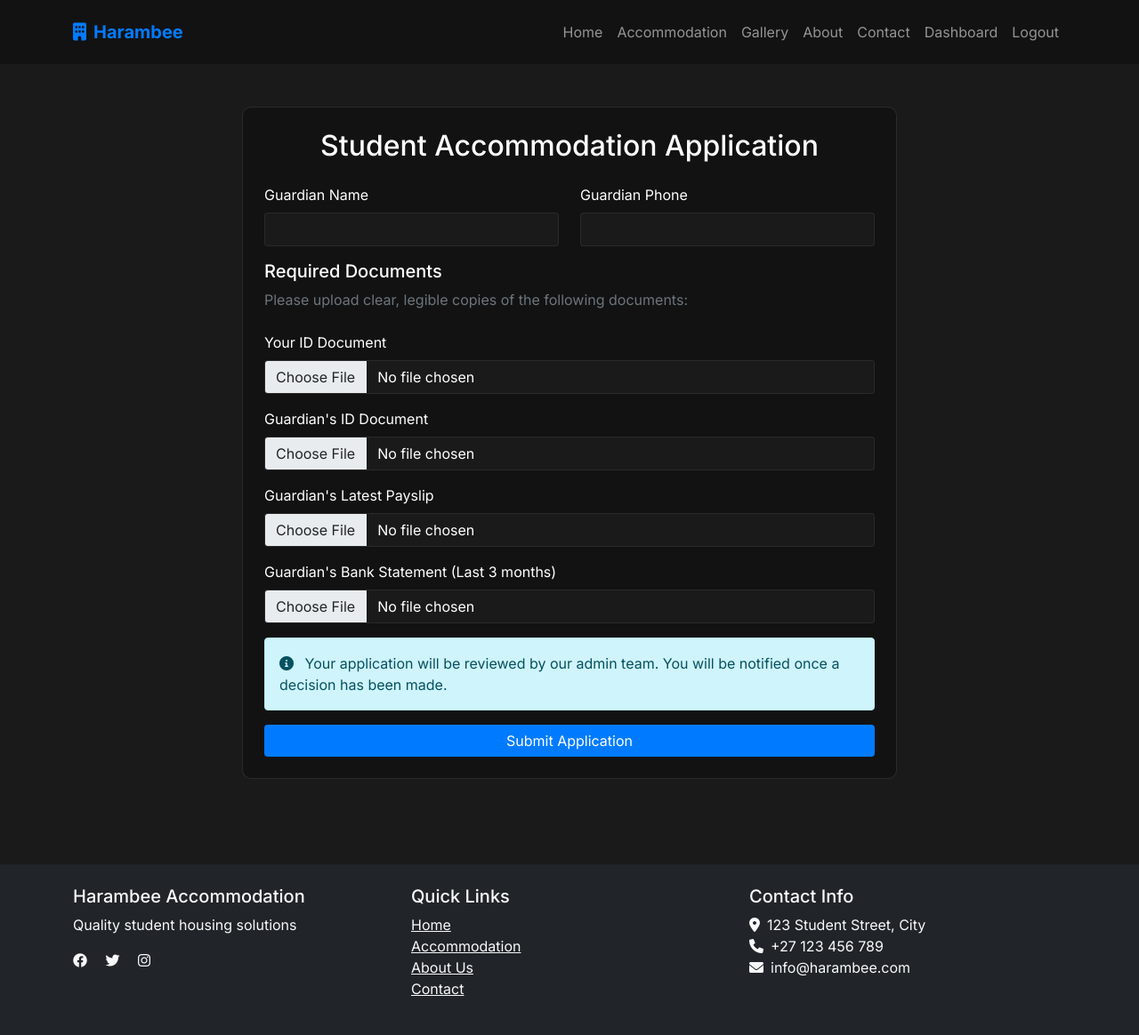
After one commit to harry34704/Harambee_1, a Flask app: page /apply in a window 1280 px wide. The commit adds this page. Shown: the whole page at 89% size. Run offline with Flask 3, Linux system fonts and the light colour scheme; the visitor is signed in with stand-in values (Sample User, id 1).

Commit message:
Enhance student application process: Added application form with document uploads, admin application review page, and updated gallery images.
Replit-Commit-Author: Agent
Replit-Commit-Session-Id: 30bc959a-5f52-4fff-8d97-1dcb4f80ab12
Replit-Commit-Screenshot-Url: https://storage.googleapis.com/screenshot-production-us-central1/b2ad5f9a-0736-4be2-a274-cfdb70b2d422/69b2850a-1978-47b0-b202-5832f244e90a.jpg

```diff
--- a/app.py
+++ b/app.py
@@ -1,8 +1,10 @@
 import os
-from flask import Flask, flash, redirect, render_template, request, url_for
+import shutil
+from flask import Flask, flash, redirect, render_template, request, url_for, send_from_directory
 from flask_sqlalchemy import SQLAlchemy
 from flask_login import LoginManager, UserMixin, current_user, login_required, login_user, logout_user
 from werkzeug.security import generate_password_hash, check_password_hash
+from werkzeug.utils import secure_filename
 from sqlalchemy.orm import DeclarativeBase
 from datetime import datetime
 import stripe
@@ -17,6 +19,19 @@ app.secret_key = os.environ.get("SESSION_SECRET", "your-secret-key")
 app.config["SQLALCHEMY_DATABASE_URI"] = "sqlite:///harambee.db"
 app.config["UPLOAD_FOLDER"] = "uploads"
 app.config["MAX_CONTENT_LENGTH"] = 16 * 1024 * 1024  # 16MB max file size
+
+# Create static/attached_assets directory if it doesn't exist
+static_assets_dir = os.path.join('static', 'attached_assets')
+os.makedirs(static_assets_dir, exist_ok=True)
+
+# Copy images from attached_assets to static/attached_assets
+source_dir = 'attached_assets'
+for image in ['pi4.jpg', 'pi5.jpg', 'pi6.jpg', 'pi7.jpg', 'pic1.jpg', 'pic2.jpg', 'pic_3.jpg']:
+    source = os.path.join(source_dir, image)
+    destination = os.path.join(static_assets_dir, image.replace(' ', '_'))
+    if os.path.exists(source):
+        shutil.copy2(source, destination)
+
 
 login_manager = LoginManager()
 login_manager.init_app(app)
@@ -82,7 +97,7 @@ def register():
         db.session.commit()
 
         login_user(user)
-        return redirect(url_for("dashboard"))
+        return redirect(url_for("apply")) # Redirect to application form after basic registration
 
     return render_template("auth/register.html")
 
@@ -113,6 +128,116 @@ def about():
 def contact():
     return render_template("contact.html")
 
+@app.route("/apply", methods=["GET", "POST"])
+@login_required
+def apply():
+    if request.method == "POST":
+        # Get form data
+        guardian_name = request.form.get("guardian_name")
+        guardian_phone = request.form.get("guardian_phone")
+
+        # Get uploaded files
+        id_doc = request.files.get("id_document")
+        parent_id = request.files.get("parent_id")
+        payslip = request.files.get("payslip")
+        bank_statement = request.files.get("bank_statement")
+
+        # Update student record
+        student = Student.query.filter_by(user_id=current_user.id).first()
+        student.guardian_name = guardian_name
+        student.guardian_phone = guardian_phone
+        student.status = "pending"
+
+        # Save uploaded files
+        if id_doc:
+            filename = secure_filename(id_doc.filename)
+            id_doc.save(os.path.join(app.config["UPLOAD_FOLDER"], "documents", filename))
+            student.id_document = filename
+
+        if parent_id:
+            filename = secure_filename(parent_id.filename)
+            parent_id.save(os.path.join(app.config["UPLOAD_FOLDER"], "documents", filename))
+            student.parent_id = filename
+
+        if payslip:
+            filename = secure_filename(payslip.filename)
+            payslip.save(os.path.join(app.config["UPLOAD_FOLDER"], "documents", filename))
+            student.payslip = filename
+
+        if bank_statement:
+            filename = secure_filename(bank_statement.filename)
+            bank_statement.save(os.path.join(app.config["UPLOAD_FOLDER"], "documents", filename))
+            student.bank_statement = filename
+
+        db.session.commit()
+        flash("Application submitted successfully!", "success")
+        return redirect(url_for("dashboard"))
+
+    return render_template("apply.html")
+
+@app.route("/admin/applications")
+@login_required
+def admin_applications():
+    if not current_user.is_admin:
+        flash("Access denied.", "danger")
+        return redirect(url_for("home"))
+
+    applications = Student.query.filter_by(status="pending").all()
+    return render_template("admin/applications.html", applications=applications)
+
+@app.route("/admin/process_application/<int:student_id>", methods=["POST"])
+@login_required
+def process_application(student_id):
+    if not current_user.is_admin:
+        return {"error": "Access denied"}, 403
+
+    student = Student.query.get_or_404(student_id)
+    action = request.form.get("action")
+
+    if action in ["approve", "reject", "hold"]:
+        student.status = action
+        db.session.commit()
+
+        # Send SMS notification
+        message = f"Your application has been {action}ed."
+        if action == "hold":
+            message = "Your application is on hold. Please check your email for required documents."
+
+        from utils.sms import send_application_status
+        send_application_status(student, action)
+
+        flash(f"Application {action}ed successfully!", "success")
+
+    return redirect(url_for("admin_applications"))
+
+@app.route("/view_document/<int:student_id>/<doc_type>")
+@login_required
+def view_document(student_id, doc_type):
+    if not current_user.is_admin:
+        flash("Access denied.", "danger")
+        return redirect(url_for("home"))
+
+    student = Student.query.get_or_404(student_id)
+    document_path = None
+
+    if doc_type == "id" and student.id_document:
+        document_path = student.id_document
+    elif doc_type == "parent_id" and student.parent_id:
+        document_path = student.parent_id
+    elif doc_type == "payslip" and student.payslip:
+        document_path = student.payslip
+    elif doc_type == "bank_statement" and student.bank_statement:
+        document_path = student.bank_statement
+
+    if document_path:
+        return send_from_directory(os.path.join(app.config["UPLOAD_FOLDER"], "documents"), document_path)
+
+    flash("Document not found.", "danger")
+    return redirect(url_for("admin_applications"))
+
+# Create necessary directories
+os.makedirs(os.path.join(app.config["UPLOAD_FOLDER"], "documents"), exist_ok=True)
+
 if __name__ == "__main__":
     with app.app_context():
         db.create_all()
--- /dev/null
+++ b/templates/apply.html
@@ -0,0 +1,59 @@
+{% extends "base.html" %}
+
+{% block content %}
+<div class="container py-5">
+    <div class="row justify-content-center">
+        <div class="col-md-8">
+            <div class="card">
+                <div class="card-body p-4">
+                    <h2 class="text-center mb-4">Student Accommodation Application</h2>
+                    <form method="POST" enctype="multipart/form-data">
+                        <div class="row">
+                            <div class="col-md-6 mb-3">
+                                <label for="guardian_name" class="form-label">Guardian Name</label>
+                                <input type="text" class="form-control" id="guardian_name" name="guardian_name" required>
+                            </div>
+                            <div class="col-md-6 mb-3">
+                                <label for="guardian_phone" class="form-label">Guardian Phone</label>
+                                <input type="tel" class="form-control" id="guardian_phone" name="guardian_phone" required>
+                            </div>
+                        </div>
+
+                        <div class="mb-4">
+                            <h5>Required Documents</h5>
+                            <p class="text-muted">Please upload clear, legible copies of the following documents:</p>
+                        </div>
+
+                        <div class="mb-3">
+                            <label for="id_document" class="form-label">Your ID Document</label>
+                            <input type="file" class="form-control" id="id_document" name="id_document" accept=".pdf,.jpg,.jpeg,.png" required>
+                        </div>
+
+                        <div class="mb-3">
+                            <label for="parent_id" class="form-label">Guardian's ID Document</label>
+                            <input type="file" class="form-control" id="parent_id" name="parent_id" accept=".pdf,.jpg,.jpeg,.png" required>
+                        </div>
+
+                        <div class="mb-3">
+                            <label for="payslip" class="form-label">Guardian's Latest Payslip</label>
+                            <input type="file" class="form-control" id="payslip" name="payslip" accept=".pdf,.jpg,.jpeg,.png" required>
+                        </div>
+
+                        <div class="mb-3">
+                            <label for="bank_statement" class="form-label">Guardian's Bank Statement (Last 3 months)</label>
+                            <input type="file" class="form-control" id="bank_statement" name="bank_statement" accept=".pdf,.jpg,.jpeg,.png" required>
+                        </div>
+
+                        <div class="alert alert-info">
+                            <i class="fas fa-info-circle me-2"></i>
+                            Your application will be reviewed by our admin team. You will be notified once a decision has been made.
+                        </div>
+
+                        <button type="submit" class="btn btn-primary w-100">Submit Application</button>
+                    </form>
+                </div>
+            </div>
+        </div>
+    </div>
+</div>
+{% endblock %}
```
Also changed, not shown: templates/admin/applications.html (added, +87 -0 lines), templates/gallery.html (+28 -26 lines), generated-icon.png (added), static/attached_assets/pi4.jpg (added), static/attached_assets/pi5.jpg (added), static/attached_assets/pi6.jpg (added), static/attached_assets/pi7.jpg (added), static/attached_assets/pic1.jpg (added), static/attached_assets/pic2.jpg (added).
